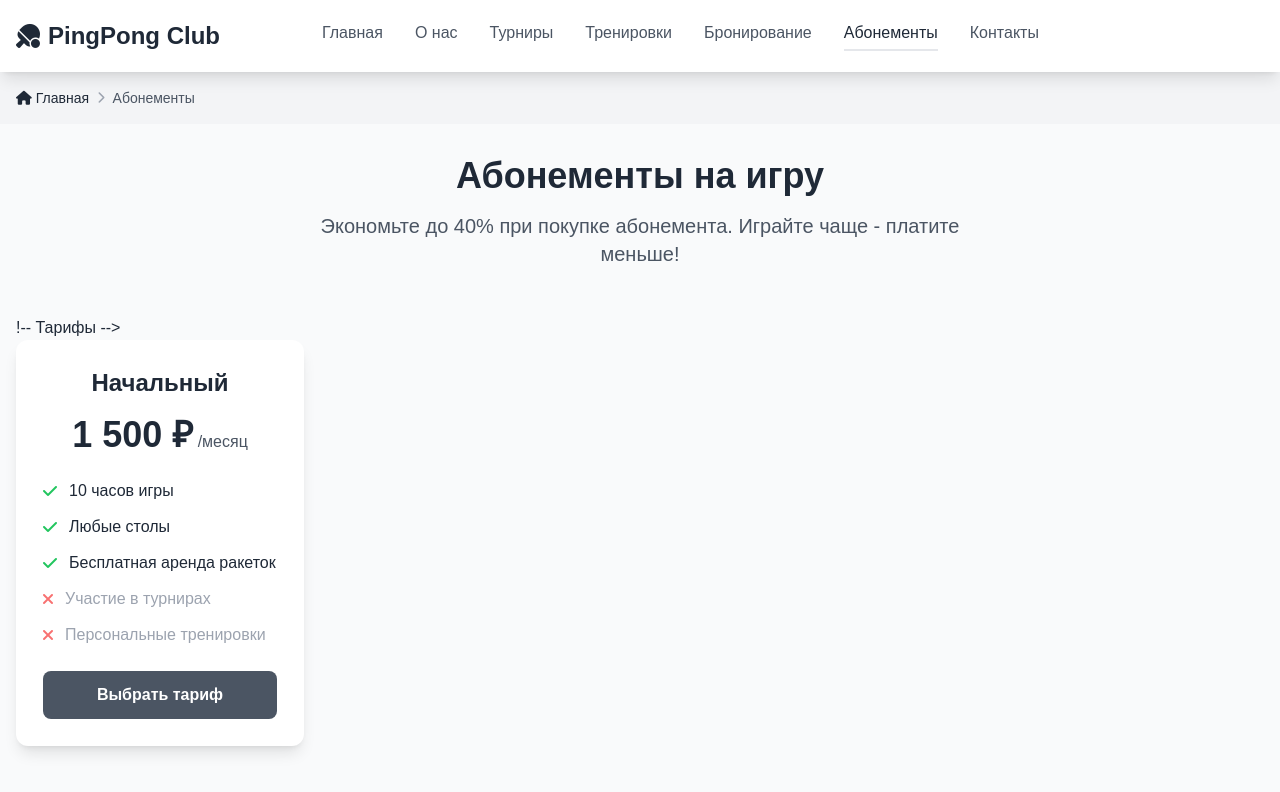
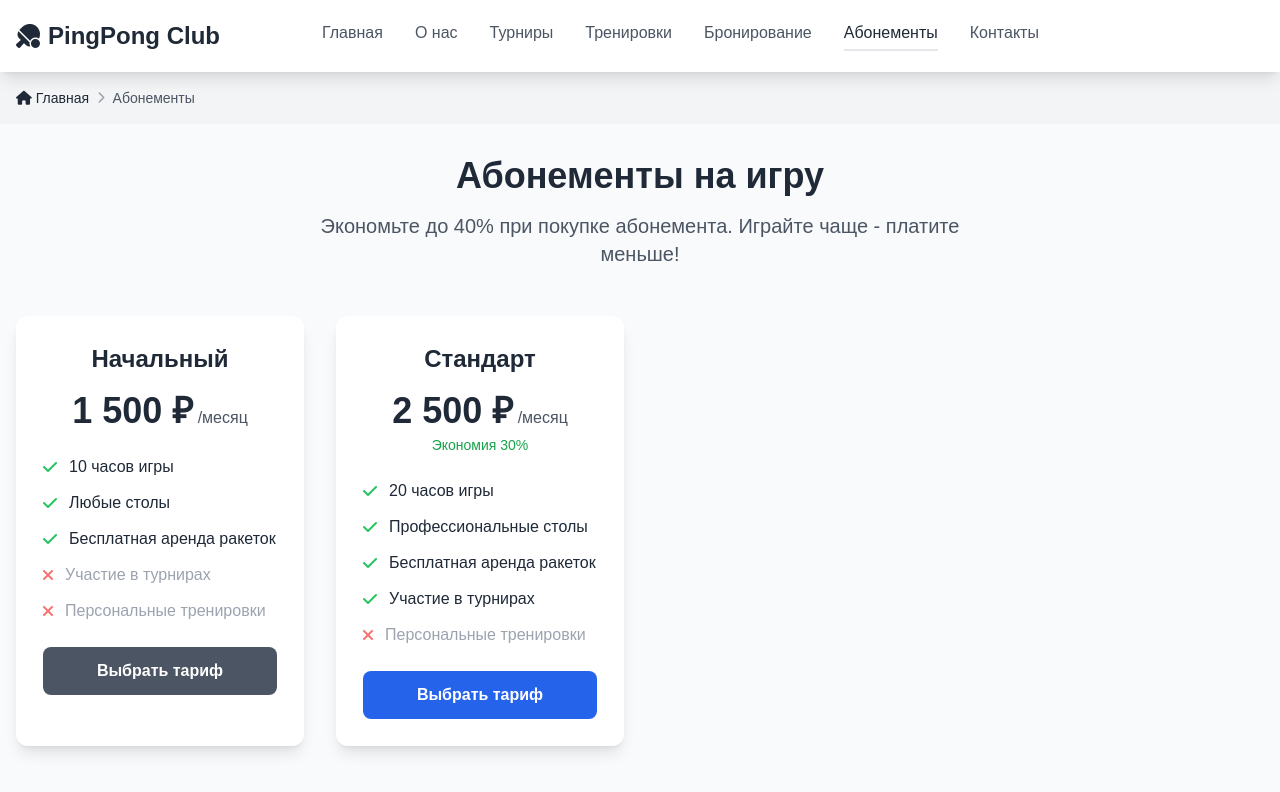
Before and after one commit to c1pex/Ping-Pong-club, a plain HTML site: page subscriptions.html in a window 1280 px wide. Drawn offline with nearby package versions, Linux system fonts and the light colour scheme.

Commit message:
The standard tariff has been added

```diff
--- a/subscriptions.html
+++ b/subscriptions.html
@@ -97,7 +97,7 @@
         Экономьте до 40% при покупке абонемента. Играйте чаще - платите меньше!
       </p>
     </div>
-    !-- Тарифы -->
+    <!-- Тарифы -->
     <div class="grid grid-cols-1 md:grid-cols-2 lg:grid-cols-4 gap-8 mb-16">
       <!-- Начальный -->
       <div class="subscription-card bg-white rounded-xl shadow-lg p-6 text-center">
@@ -132,6 +132,42 @@
           Выбрать тариф
         </button>
       </div>
+      <!-- Стандарт -->
+      <div class="subscription-card bg-white rounded-xl shadow-lg p-6 text-center popular">
+        <div class="popular-badge">ПОПУЛЯРНЫЙ</div>
+        <h3 class="text-2xl font-bold mb-4">Стандарт</h3>
+        <div class="mb-6">
+          <span class="text-4xl font-bold text-gray-800">2 500 ₽</span>
+          <span class="text-gray-600">/месяц</span>
+          <div class="text-sm text-green-600 font-medium mt-1">Экономия 30%</div>
+        </div>
+        <ul class="feature-list space-y-3 mb-6 text-left">
+          <li class="flex items-center">
+            <i class="fas fa-check text-green-500 mr-3"></i>
+            <span>20 часов игры</span>
+          </li>
+          <li class="flex items-center">
+            <i class="fas fa-check text-green-500 mr-3"></i>
+            <span>Профессиональные столы</span>
+          </li>
+          <li class="flex items-center">
+            <i class="fas fa-check text-green-500 mr-3"></i>
+            <span>Бесплатная аренда ракеток</span>
+          </li>
+          <li class="flex items-center">
+            <i class="fas fa-check text-green-500 mr-3"></i>
+            <span>Участие в турнирах</span>
+          </li>
+          <li class="flex items-center text-gray-400">
+            <i class="fas fa-times text-red-400 mr-3"></i>
+            <span>Персональные тренировки</span>
+          </li>
+        </ul>
+        <button class="w-full bg-blue-600 text-white py-3 rounded-lg hover:bg-blue-700 transition font-semibold subscribe-btn" data-plan="standard">
+          Выбрать тариф
+        </button>
+      </div>
+
         </div>
     </header>
 </body>
```
